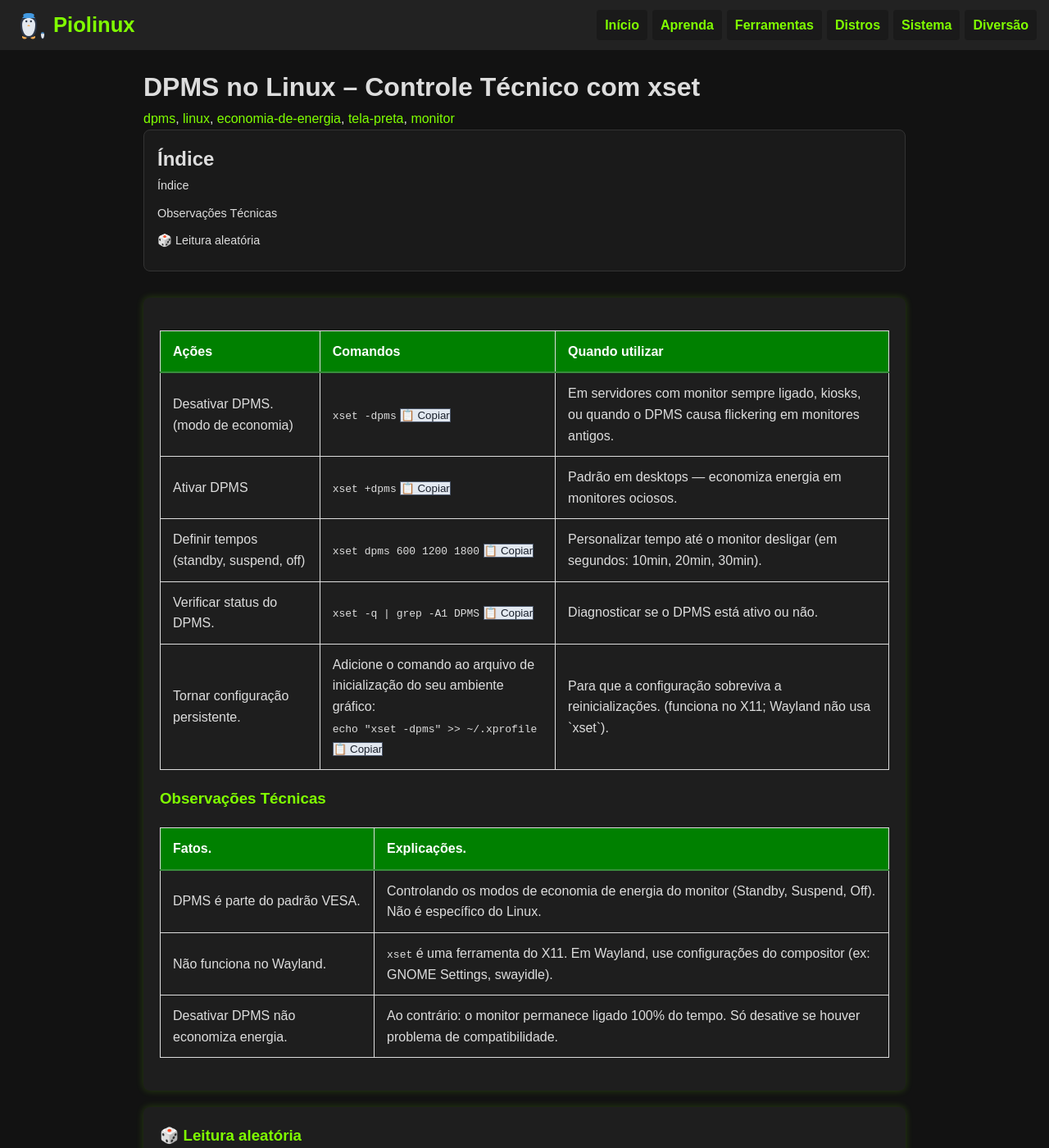
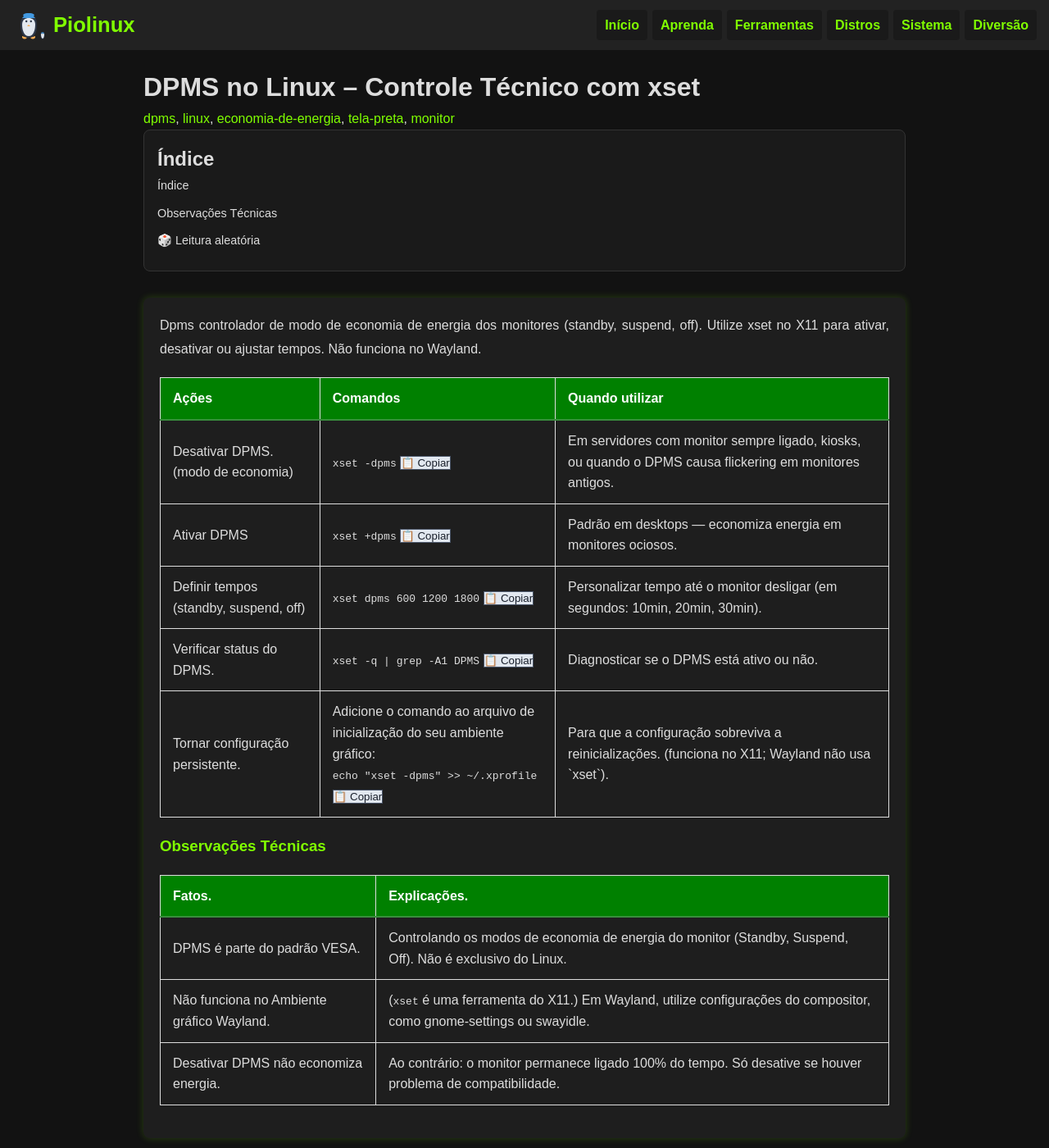
Before and after one commit to Piolinux/piolinux-site, a Jekyll site: the page built from _posts/2025-08-15-dpms-no-linux-vale-a-pena-desativar.md, in a window 1280 px wide and 1400 px high. Shown: the whole window at 82% size. Built offline with Jekyll 4.4.1, drawn with Linux system fonts in a browser that asks for light colours.

Commit message:
Add files via upload

```diff
--- a/_posts/2025-08-15-dpms-no-linux-vale-a-pena-desativar.md
+++ b/_posts/2025-08-15-dpms-no-linux-vale-a-pena-desativar.md
@@ -15,6 +15,10 @@ tags: [dpms, linux, economia-de-energia, tela-preta, monitor]
 
 
 <section class="post-content">
+
+
+<p>Dpms controlador de modo de economia de energia dos monitores (standby, suspend, off). Utilize xset no X11 para ativar, desativar ou ajustar tempos. Não funciona no Wayland.</p>
+
 
         <table class="evergreen-table">
   <thead>
@@ -80,11 +84,12 @@ tags: [dpms, linux, economia-de-energia, tela-preta, monitor]
   <tbody>
     <tr>
       <td data-label="Fato">DPMS é parte do padrão VESA.</td>
-      <td data-label="Explicação">Controlando os modos de economia de energia do monitor (Standby, Suspend, Off). Não é específico do Linux.</td>
+      <td data-label="Explicação">Controlando os modos de economia de energia do monitor (Standby, Suspend, Off). Não é exclusivo do Linux.</td>
     </tr>
     <tr>
-      <td data-label="Fato">Não funciona no Wayland.</td>
-      <td data-label="Explicação"><code>xset</code> é uma ferramenta do X11. Em Wayland, use configurações do compositor (ex: GNOME Settings, swayidle).</td>
+      <td data-label="Fato">Não funciona no Ambiente gráfico Wayland.</td>
+      <td data-label="Explicação">(<code>xset</code> é uma ferramenta
+      do X11.) Em Wayland, utilize configurações do compositor, como gnome-settings ou swayidle.</td>
     </tr>
     <tr>
       <td data-label="Fato">Desativar DPMS não economiza energia.</td>
```
